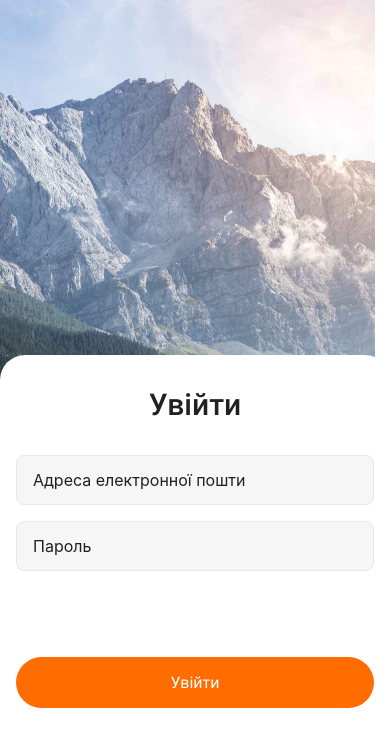
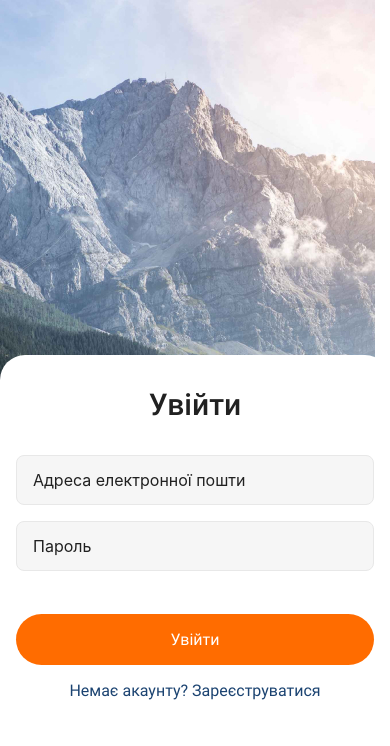
Before and after one commit to VadimKorobec/react-native, a React Native app: screen / in a window 390 px wide. Shown: the top 746 px of the page. Built offline with nearby package versions, Linux system fonts and the light colour scheme.

Commit message:
Update LoginScreen.js

```diff
--- a/Screens/PostsScreen/LoginScreen.js
+++ b/Screens/PostsScreen/LoginScreen.js
@@ -38,6 +38,10 @@ export default function LoginScreen() {
                 textAlign="left"
                 value={state.email}
                 placeholder="Адреса електронної пошти"
+                onFocus={() => setIsShowKeyboard(true)}
+                onChangeText={(value) =>
+                  setState((prevState) => ({ ...prevState, email: value }))
+                }
               />
             </View>
             <View style={{ marginBottom: 43 }}>
@@ -46,6 +50,10 @@ export default function LoginScreen() {
                 textAlign="left"
                 value={state.password}
                 placeholder="Пароль"
+                onFocus={() => setIsShowKeyboard(true)}
+                onChangeText={(value) =>
+                  setState((prevState) => ({ ...prevState, password: value }))
+                }
               />
             </View>
             <TouchableOpacity
@@ -55,6 +63,11 @@ export default function LoginScreen() {
             >
               <Text style={styles.btnTitle}>Увійти</Text>
             </TouchableOpacity>
+            <View style={styles.textWrapper}>
+              <Text style={styles.textForm}>
+                Немає акаунту? Зареєструватися
+              </Text>
+            </View>
           </View>
         </View>
       </ImageBackground>
@@ -107,13 +120,21 @@ const styles = StyleSheet.create({
     backgroundColor: "#FF6C00",
     height: 51,
     borderRadius: 100,
-    marginTop: 43,
     justifyContent: "center",
     alignItems: "center",
+    marginBottom: 16,
   },
   btnTitle: {
     color: "#fff",
     fontSize: 16,
     fontFamily: "Roboto-400",
   },
+  textWrapper: {
+    alignItems: "center",
+  },
+  textForm: {
+    color: "#1B4371",
+    fontSize: 16,
+    fontFamily: "Roboto-400",
+  },
 });
```
